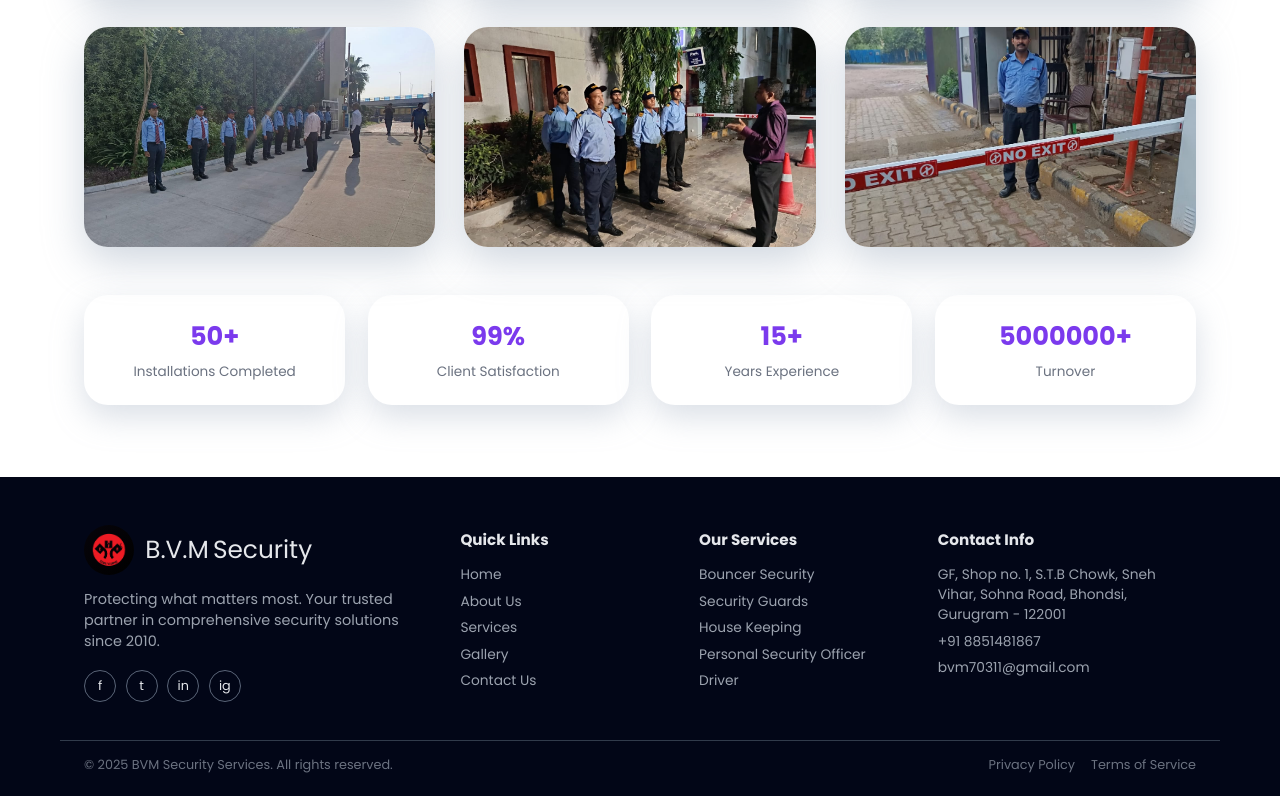
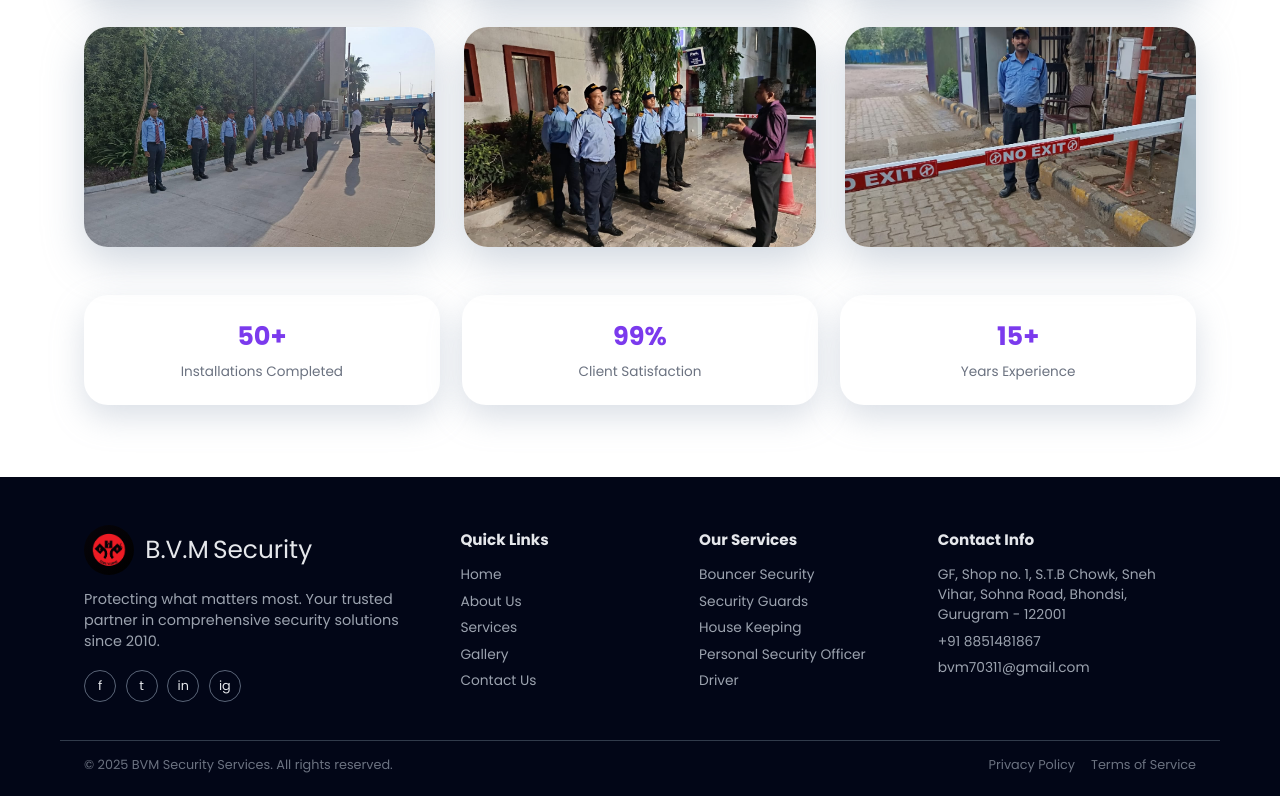
Before and after one commit to krishGupta-026/bvm-security-services, a React (Vite) app: page /gallery in a window 1280 px wide. Shown: the part 1055-1851 px from the top of the page. Built offline with nearby package versions, Linux system fonts and the light colour scheme.

Commit message:
Remove turnover stat card from Gallery
Removed turnover stat card from the Gallery component.

```diff
--- a/src/pages/Gallery.jsx
+++ b/src/pages/Gallery.jsx
@@ -68,10 +68,6 @@ export default function Gallery() {
               <h3>15+</h3>
               <p>Years Experience</p>
             </div>
-            <div className="stat-card">
-              <h3>5000000+</h3>
-              <p>Turnover</p>
-            </div>
           </div>
         </div>
       </section>
```
